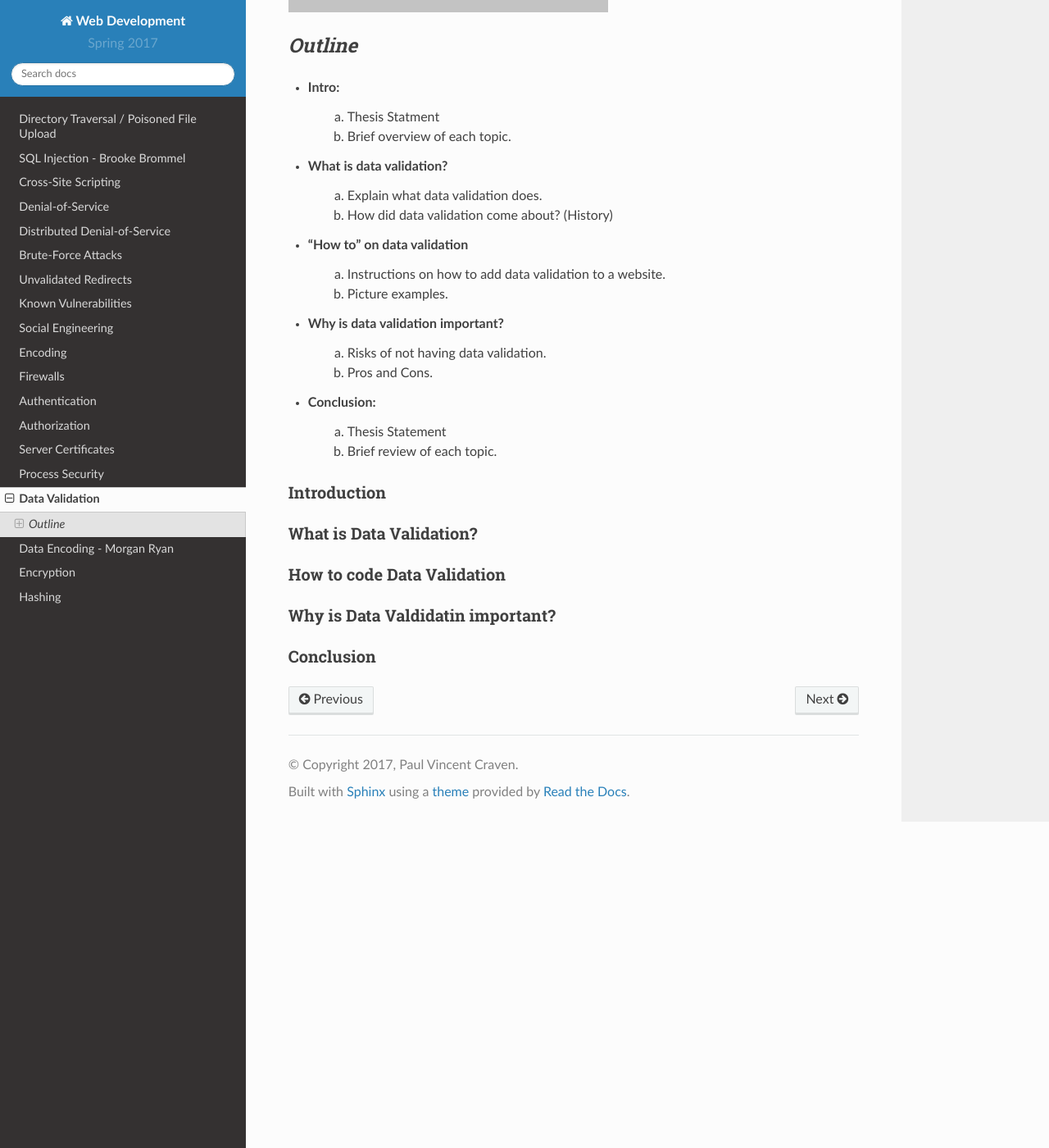
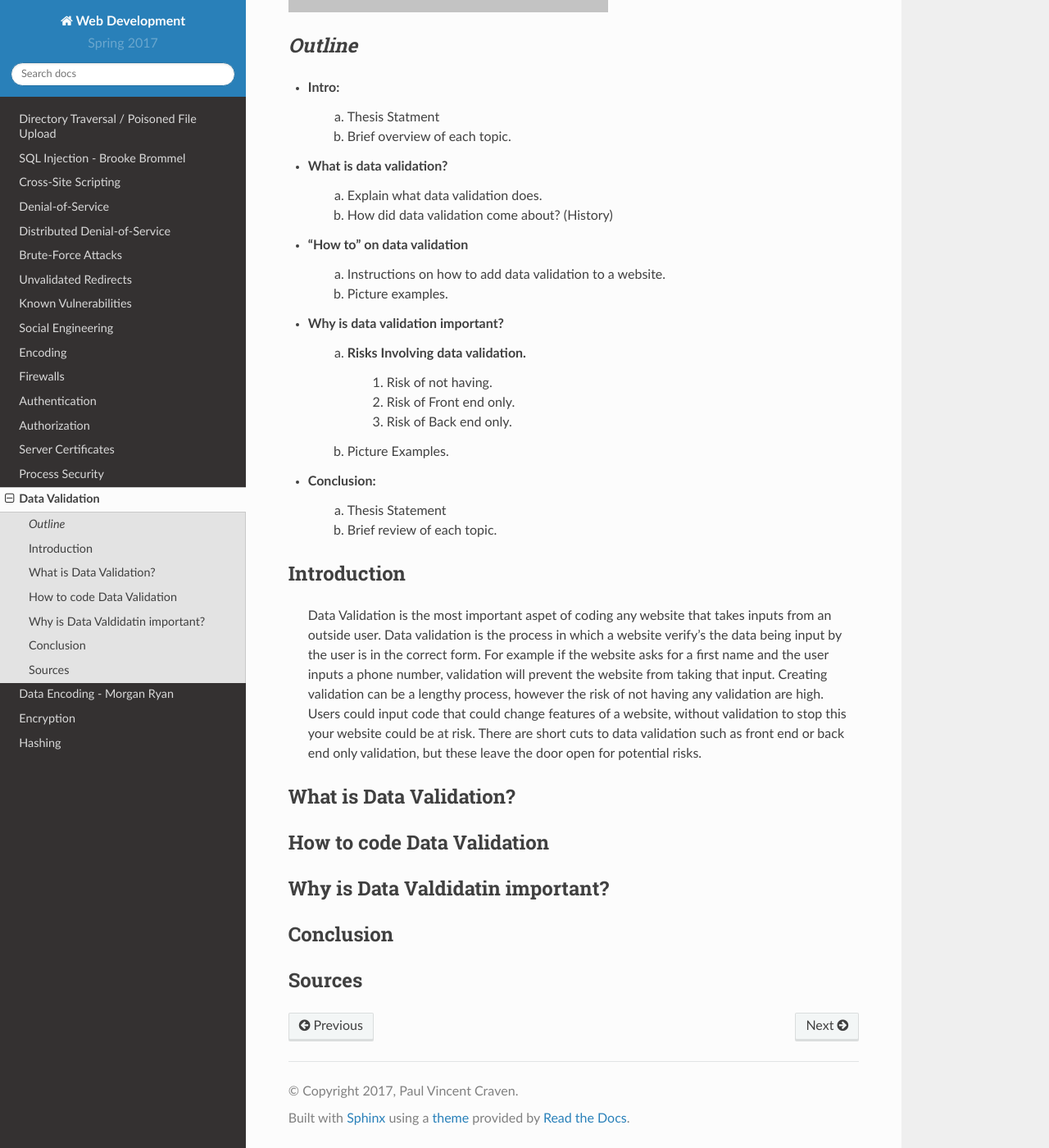
Before and after one commit to pvcraven/2017_web_security, a Sphinx documentation site: the page built from source/data_validation/data_validation.rst, in a window 1280 px wide and 1400 px high, scrolled down 883 px. Shown: the whole window at 82% size. Built offline with Sphinx 7.4.7 and the Read the Docs theme 2.0.0, drawn with Linux system fonts in a browser that asks for light colours.

Commit message:
Edited bullet points. Added Introduction.

```diff
--- a/source/data_validation/data_validation.rst
+++ b/source/data_validation/data_validation.rst
@@ -9,7 +9,7 @@
 
 
 *Outline*
--------
+^^^^^^^^^
 
 * Intro:
 	a. Thesis Statment
@@ -21,14 +21,18 @@
 	a. Instructions on how to add data validation to a website.
 	b. Picture examples.
 * Why is data validation important?
-	a. Risks of not having data validation.
-	b. Pros and Cons.
+	a. Risks Involving data validation.
+		1. Risk of not having.
+		2. Risk of Front end only.
+		3. Risk of Back end only.
+	b. Picture Examples.
 * Conclusion:
 	a. Thesis Statement
 	b. Brief review of each topic.
 
 Introduction
 ^^^^^^^^^^^^
+	Data Validation is the most important aspet of coding any website that takes inputs from an outside user. Data validation is the process in which a website verify's the data being input by the user is in the correct form. For example if the website asks for a first name and the user inputs a phone number, validation will prevent the website from taking that input. Creating validation can be a lengthy process, however the risk of not having any validation are high. Users could input code that could change features of a website, without validation to stop this your website could be at risk. There are short cuts to data validation such as front end or back end only validation, but these leave the door open for potential risks.
 
 What is Data Validation?
 ^^^^^^^^^^^^^^^^^^^^^^^^
@@ -41,3 +45,6 @@
 
 Conclusion
 ^^^^^^^^^^
+
+Sources
+^^^^^^^
```
